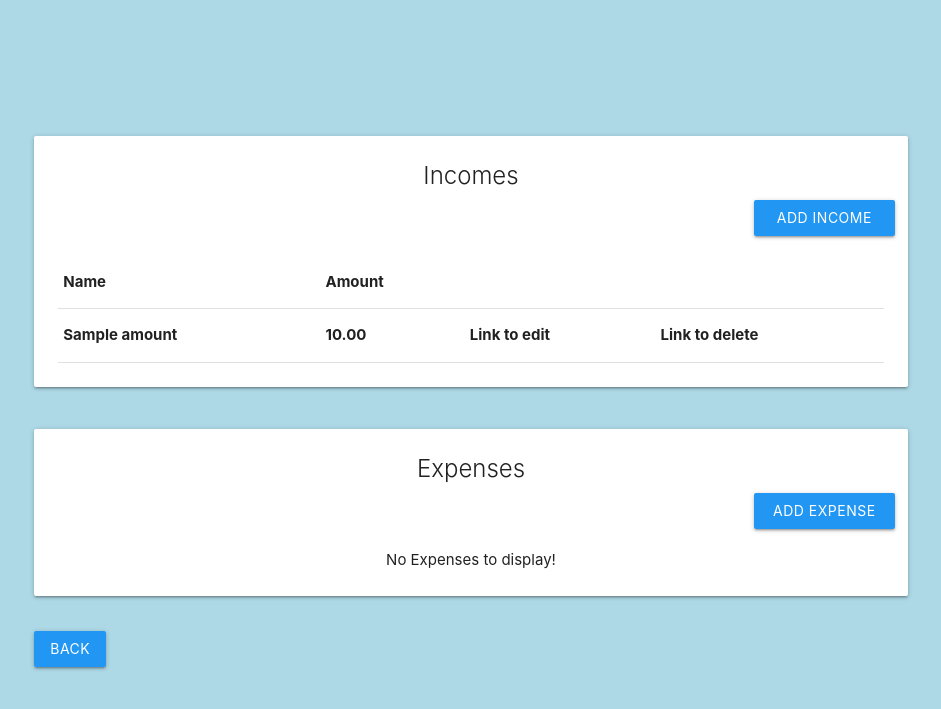
After one commit to DisSupEng/silver-coin, a Django app: page /amounts/ in a window 1280 px wide. The commit adds this page. Shown: the top 709 px of the page, without its empty margins (169-1110 px from the left). Run offline with Django 4.2, Linux system fonts and the light colour scheme; a user stored in the database is signed in; tables that the repository leaves empty hold one stand-in row (values such as "Sample post"); lists and menus that the app fills with data are empty.

Commit message:
Add Amount list page.

```diff
--- a/silver_coin/budget/models/amount.py
+++ b/silver_coin/budget/models/amount.py
@@ -45,7 +45,7 @@ class Amount(models.Model):
     is_one_time_cost = models.BooleanField(null=False, default=True)
     # The maximum number of digits including decimal places is 7
     amount = models.DecimalField(null=False, blank=False, max_digits=7, decimal_places=2)
-    budget = models.ForeignKey("Budget", null=True, blank=True, default=None, db_column="budget", on_delete=models.CASCADE, verbose_name="Budget")
+    budget = models.ForeignKey("Budget", null=True, blank=True, default=None, db_column="budget", on_delete=models.CASCADE, verbose_name="Budget", related_name="amounts")
     budget_period = models.ForeignKey("BudgetPeriod", null=True, blank=True, default=None, db_column="budget_period", on_delete=models.CASCADE, verbose_name="Budget Period")
     # An Amount should be linked to the User
     owner = models.ForeignKey(User, null=False, blank=True, editable=False, db_column="owner", on_delete=models.CASCADE)
--- /dev/null
+++ b/silver_coin/budget/templates/amount/amount_list.html
@@ -0,0 +1,91 @@
+{% extends 'base.html' %}
+
+{% block content %}
+    <div class="row">
+        <div class="col s12">
+            <div class="card">
+                <div class="card-content">
+                    <span class="card-title center">Incomes</span>
+                    <div class="row">
+                        <a href="#">
+                            <div class="col s2 offset-s10 waves-effect waves-light btn blue">
+                                Add Income
+                            </div>
+                        </a>
+                    </div>
+                    {% if incomes %}
+                        <table class="highlight">
+                            <thead>
+                                <tr>
+                                    <th>Name</th>
+                                    <th>Amount</th>
+                                    <th></th>
+                                    <th></th>
+                                </tr>
+                            </thead>
+                            <tbody>
+                                {% for income in incomes %}
+                                    <tr>
+                                        <th>{{ income.name }}</th>
+                                        <th>{{ income.amount }}</th>
+                                        <th>Link to edit</th>
+                                        <th>Link to delete</th>
+                                    </tr>
+                                {% endfor %}
+                            </tbody>
+                        </table>
+                    {% else %}
+                        <p class="center">No Incomes to display!</p>
+                    {% endif %}
+                </div>
+            </div>
+        </div>
+    </div>
+
+    <div class="row">
+        <div class="col s12">
+            <div class="card">
+                <div class="card-content">
+                    <span class="card-title center">Expenses</span>
+                    <div class="row">
+                        <a href="#">
+                            <div class="col s2 offset-s10 waves-effect waves-light btn blue">
+                                Add Expense
+                            </div>
+                        </a>
+                    </div>
+                    {% if expenses %}
+                    <table class="highlight">
+                        <thead>
+                            <tr>
+                                <th>Name</th>
+                                <th>Amount</th>
+                                <th></th>
+                                <th></th>
+                            </tr>
+                        </thead>
+                        <tbody>
+                            {% for expense in expenses %}
+                                <tr>
+                                    <th>{{ expense.name }}</th>
+                                    <th>{{ expense.amount }}</th>
+                                    <th>Link to edit</th>
+                                    <th>Link to delete</th>
+                                </tr>
+                            {% endfor %}
+                        </tbody>
+                    </table>
+                    {% else %}
+                        <p class="center">No Expenses to display!</p>
+                    {% endif %}
+                </div>
+            </div>
+        </div>
+    </div>
+
+    <div class="row">
+        <div class="col s12">
+            <a class="waves-effect waves-light btn blue" href="{% url 'dashboard' %}">Back</a>
+        </div>
+    </div>
+{% endblock %}
--- a/silver_coin/budget/templates/dashboard.html
+++ b/silver_coin/budget/templates/dashboard.html
@@ -54,11 +54,7 @@
                                     <option value="{% url 'edit_budget' %}">Edit Budget Details</option></a>
                                     <option value="{% url 'delete_budget' %}">Delete Budget</option>
                                 </optgroup>
-                                <optgroup label="Amount Actions">
-                                    <option>Add Amount</option>
-                                    <option>Edit Amount</option>
-                                    <option>Delete Amount</option>
-                                </optgroup>
+                                <option value="{% url 'amounts' %}" {% if has_budget is False %}disabled{% endif %}>View Amounts</option>
                                 <optgroup label="Actual Amount Actions">
                                     <option>Add Actual Amount</option>
                                     <option>Edit Actual Amount</option>
--- a/silver_coin/budget/urls.py
+++ b/silver_coin/budget/urls.py
@@ -4,10 +4,14 @@ from .views import DashboardView
 from .views import CreateBudget
 from .views import EditBudget
 from .views import DeleteBudget
+from .views import AmountList
 
 urlpatterns = [
     path("dashboard/", DashboardView.as_view(), name="dashboard"),
+    # Budget URLs
     path("budget/create", CreateBudget.as_view(), name="create_budget"),
     path("budget/edit", EditBudget.as_view(), name="edit_budget"),
     path("budget/delete", DeleteBudget.as_view(), name="delete_budget"),
+    # Amount URLs
+    path("amounts/", AmountList.as_view(), name="amounts"),
 ]
--- a/silver_coin/budget/views/__init__.py
+++ b/silver_coin/budget/views/__init__.py
@@ -1,4 +1,5 @@
 from .dashboard import DashboardView
+from .amount import AmountList
 from .budget import CreateBudget
 from .budget import EditBudget
 from .budget import DeleteBudget
--- /dev/null
+++ b/silver_coin/budget/views/amount.py
@@ -0,0 +1,26 @@
+from django.views.generic import ListView
+
+from ..models import Budget
+from ..models import Amount
+
+class AmountList(ListView):
+    model = Amount
+    template_name = "amount/amount_list.html"
+    context_object_name = "amounts"
+
+
+    def get_queryset(self):
+        """
+        Override to get the amounts for the budget.
+        """
+        amounts = Budget.objects.get(owner=self.request.user).amounts
+        return amounts
+
+    def get_context_data(self, **kwargs):
+        """
+        Override to get the incomes and expenses as separate querysets.
+        """
+        amounts = self.get_queryset()
+        incomes = amounts.filter(amount_type="IN")
+        expenses = amounts.filter(amount_type="EX")
+        return super().get_context_data(**kwargs, incomes=incomes, expenses=expenses)
```
Also changed, not shown: silver_coin/budget/migrations/0001_initial.py.
